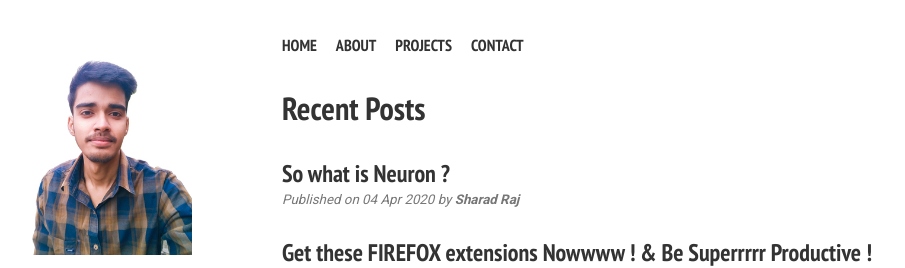
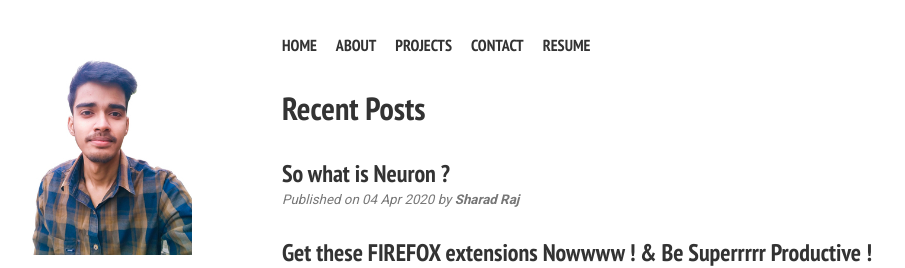
Before and after one commit to sharadcodes/sharadcodes.github.io, a Jekyll site: the page built from index.md, in a window 1280 px wide. Shown: the top 268 px of the page, without its empty margins (33-938 px from the left). Built offline with Jekyll 4.4.1, drawn with Linux system fonts in a browser that asks for light colours; emoji names are drawn with the system emoji font.

Commit message:
Update nav.html

```diff
--- a/_includes/nav.html
+++ b/_includes/nav.html
@@ -2,6 +2,7 @@
   {% for i in site.data.nav.toc %}
   <a href="{{site.baseurl}}{{i.url}}">{{i.title}}</a>
   {% endfor %}
+  <a href="{{site.baseurl}}/assets/resume.pdf">RESUME</a>
 </nav>
 
 <!-- <a onclick="dark()" href="#!">🌓</a> -->
```
